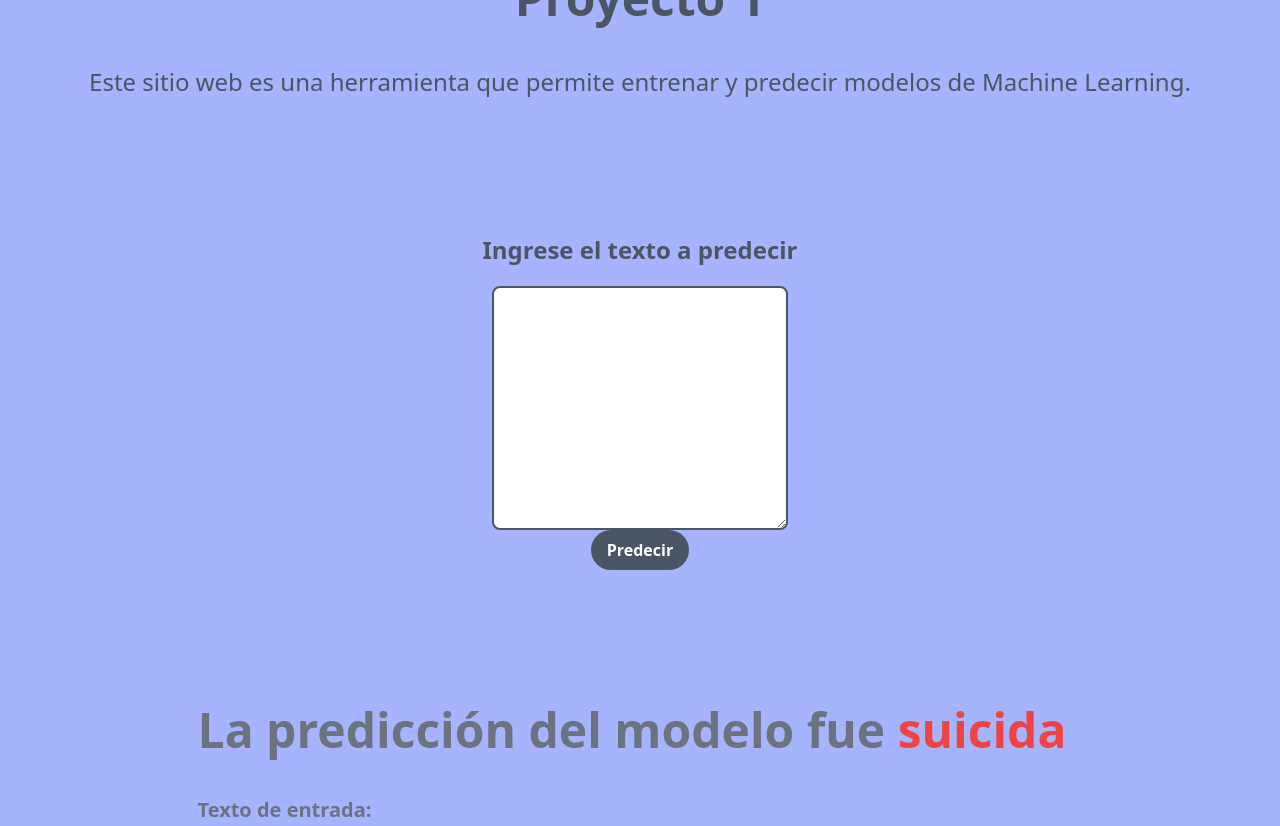
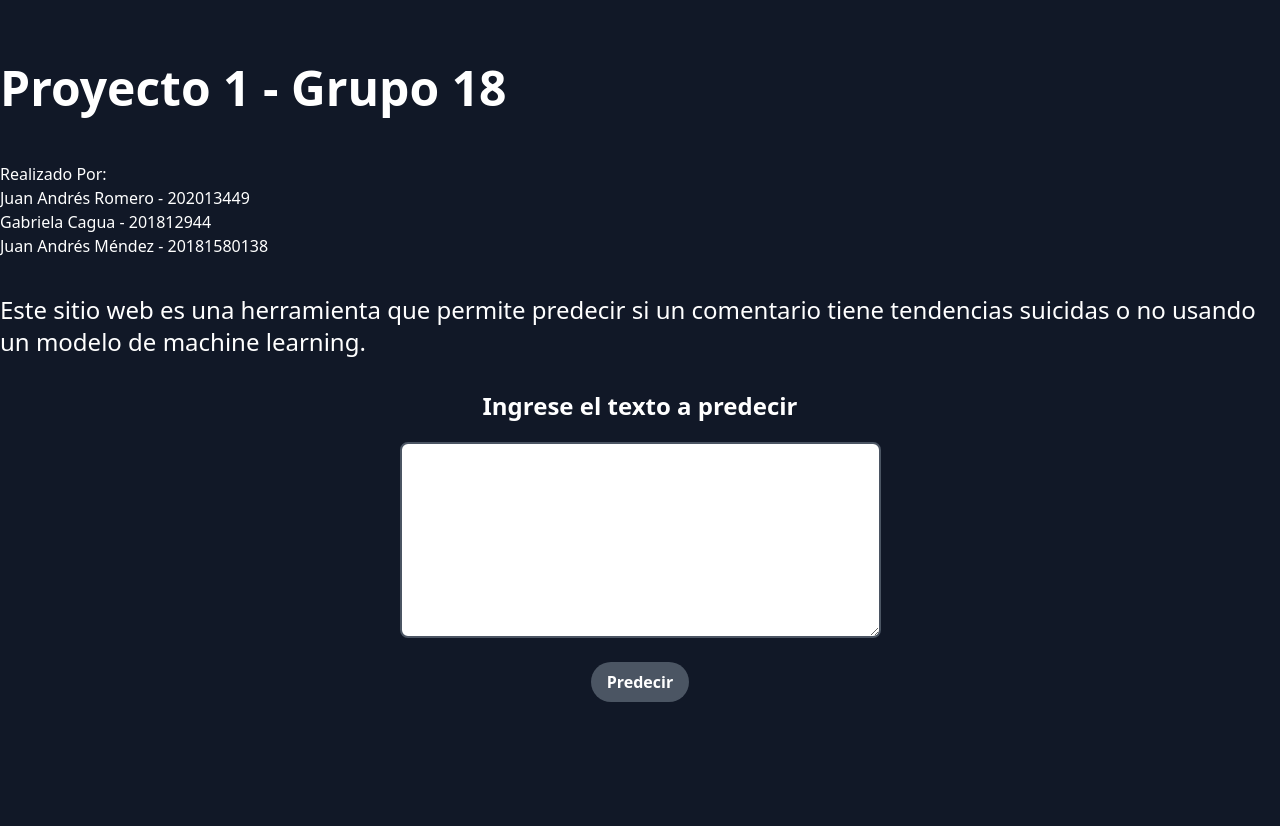
Before and after one commit to Inteligencia-de-Negocios-202220/Proyecto1, a FastAPI app: page / in a window 1280 px wide. After the commit the page ends 702 px from the top, so only its background shows below. Run offline with FastAPI, Linux system fonts and the light colour scheme.

Commit message:
Feat: Agregado botón de limpieza, estilos

```diff
--- a/templates/index.html
+++ b/templates/index.html
@@ -8,35 +8,42 @@
     <meta http-equiv="X-UA-Compatible" content="ie=edge" />
     <!-- Compiled and minified CSS -->
     <link href="https://unpkg.com/tailwindcss@^2/dist/tailwind.min.css" rel="stylesheet" />
-    <title>Proyecto 1</title>
+    <title>Proyecto 1 - Grupo 18</title>
     <style>
         body {
+            padding-top:8vh;
             display: flex;
-            height: 100vh;
             justify-content: center;
             align-items: center;
         }
     </style>
 </head>
 
-<body class="bg-indigo-300">
+<body class="bg-gray-900">
     <section class="text-white body-font">
-        <div class="flex flex-col items-center center justify-center">
-                <h1 class="font-bold mt-24 lg:mt-0 font-medium text-5xl text-gray-600 justify-center">Proyecto 1</h1>
-                </h1>
+        <div class="flex flex-col">
+                <h1 class="font-bold mt-24 lg:mt-0 font-medium text-5xl text-white-600 justify-center">Proyecto 1 - Grupo 18</h1>
+                <p style="white-space: pre-line; margin-top: 50px;">Realizado Por:
+                    Juan Andrés Romero - 202013449
+                    Gabriela Cagua - 201812944
+                    Juan Andrés Méndez - 20181580138
+                </p>
                 <br>
-                <p class="text-2xl text-gray-600 justify-center py-5">
-                    Este sitio web es una herramienta que permite entrenar y predecir modelos de Machine Learning.
+                <p class="text-2xl text-white-600 justify-center py-3">
+                    Este sitio web es una herramienta que permite predecir si un comentario tiene tendencias suicidas o no usando un modelo de machine learning.
                 </p>
         </div>
-        <! -- Here goes the forum with the text to predict -->
-        <div class="flex flex-col items-center center justify-center font-bold text-black py-24">
+        <div class="flex flex-col items-center center justify-center font-bold py-18">
             <form action="/predict" method="post">
                 <div class="flex flex-col items-center center justify-center">
-                    <label for="message" class="text-2xl text-gray-600 justify-center py-5">Ingrese el texto a predecir</label>
-                    <textarea name="message" type="text" required="true" id="message" cols="30" rows="10" class="border-2 border-gray-600 rounded-lg transition-colors duration-200"></textarea>
+                    <label for="message" class="text-2xl text-white-600 justify-center py-5">Ingrese el texto a predecir</label>
+                    <textarea name="message" type="text" required="true" id="message" cols="50" rows="8" class="border-2 border-gray-600 rounded-lg transition-colors duration-200 text-black"></textarea>
                 </div>
-                <div class="flex flex-col items-center center justify-center">
+                <br>
+                <div class="flex flex-row space-x-2 items-center center justify-center">
+                    {% if prediction %}
+                        <button type="button" class="bg-gray-600 hover:bg-gray-700 text-white font-bold py-2 px-4 rounded-full" onclick="location.href = '/'">Limpiar predicción</button>
+                    {% endif %}
                     <button type="submit" value="Predict" class="bg-gray-600 hover:bg-gray-700 text-white font-bold py-2 px-4 rounded-full">Predecir</button>
                 </div>
             </form>
@@ -44,18 +51,20 @@
             <div class="mt-10 mr-4 flex items-center justify-center">
                 <div class="">
                     {% if prediction == "non-suicide" %}
-                    <p class="text-5xl text-gray-500 font-bold">
-                        La predicción del modelo fue <span class="text-green-500"">no suicida</span>
-                    </p>
-                    {% else %}
-                    <p class="text-5xl text-gray-500 font-bold">
-                        La predicción del modelo fue <span class="text-red-500">suicida</span>
-                    </p>
+                        <p class="text-5xl text-white-500 font-bold">
+                            La predicción del modelo fue <span class="text-green-500">no suicida</span>
+                        </p>
+                    {% elif prediction == "suicide" %}
+                        <p class="text-5xl text-white-500 font-bold">
+                            La predicción del modelo fue <span class="text-red-500">suicida</span>
+                        </p>
                     {% endif %}
                     <br>
-                    <p class="leading-relaxed mt-4 text-xl text-gray-500">
-                        <b>Texto de entrada:</b> <span>{{og_message}}</span>
-                    </p>
+                    {% if prediction %}
+                        <p class="leading-relaxed mt-4 text-xl text-white-500">
+                            <b>Texto de entrada:</b> <span>{{og_message}}</span>
+                        </p>
+                    {% endif %}
                 </div>
             </div>
     </section>
```
